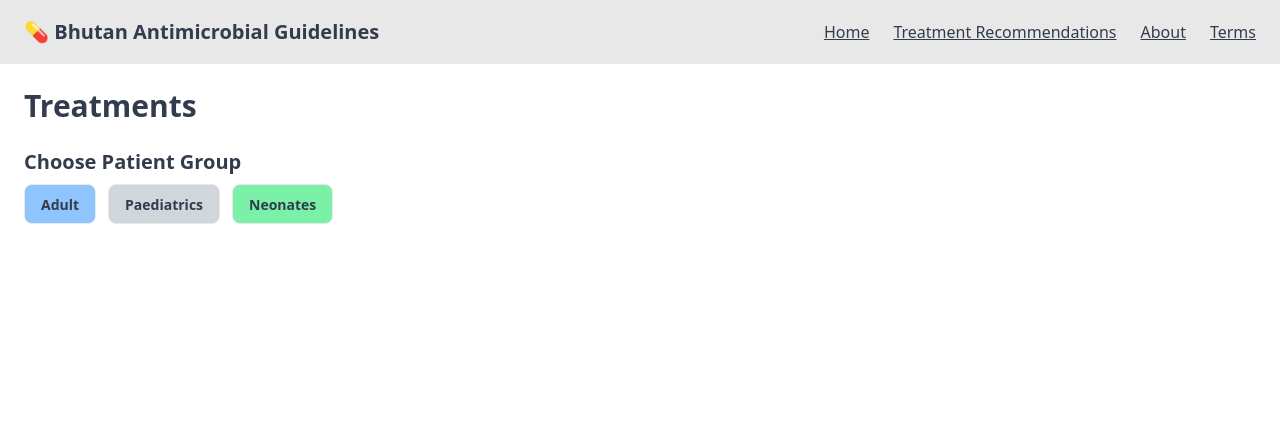
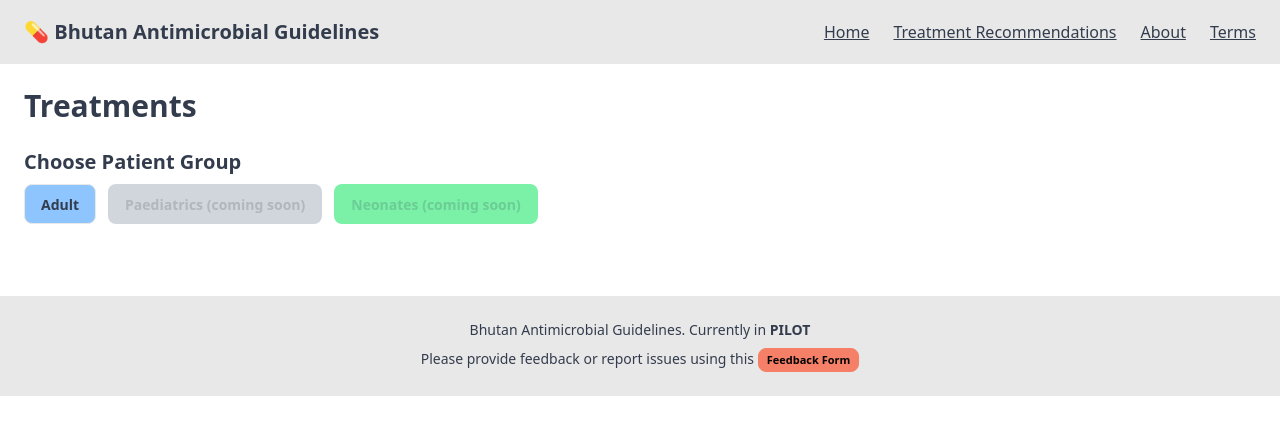
Before and after one commit to pselvana/menlam, a SvelteKit app: page /treatments/recommendation in a window 1280 px wide. Shown: the top 434 px of the page. Built offline with nearby package versions, Linux system fonts and the light colour scheme.

Commit message:
Disable neonates/paedes, add feedback form, add footer, add PILOT text.

```diff
--- a/src/routes/+layout.svelte
+++ b/src/routes/+layout.svelte
@@ -13,3 +13,13 @@
 </div>
 
 <slot />
+
+<div class="footer footer-center bg-base-200 p-6 mt-12">
+	<div>
+		<p>Bhutan Antimicrobial Guidelines. Currently in <b>PILOT</b></p>
+		<span>
+			Please provide feedback or report issues using this
+			<a href="https://forms.gle/Ks47wkzBgDkZpwcVA" class="link"><div class="btn btn-accent btn-xs">Feedback Form</div></a>
+		</span>
+	</div>
+</div>
--- a/src/routes/+page.svelte
+++ b/src/routes/+page.svelte
@@ -1,9 +1,10 @@
-<div class="hero min-h-screen bg-base-100">
+<div class="hero h-auto py-32 bg-base-100">
 	<div class="hero-content text-center">
 		<div class="max-w-xl p-6">
 			<h1 class="mb-6 text-5xl font-bold">Bhutan Antimicrobial Guidelines</h1>
 			<p class="mb-6 text-lg">
 				A trusted medical reference for Bhutanese doctors.<br />
+				Currently in <b>PILOT</b> phase for feedback and improvements.
 			</p>
 			<span>
 				<span class="justify-items-center">
--- a/src/routes/treatments/recommendation/+page.svelte
+++ b/src/routes/treatments/recommendation/+page.svelte
@@ -77,16 +77,14 @@
 			Adult
 		</button>
 		<button
-			class="btn bg-gray-300"
-			on:click={() => choosePatient("Paediatrics")}
+			class="btn bg-gray-300 btn-disabled"
 		>
-			Paediatrics
+			Paediatrics (coming soon)
 		</button>
 		<button
-			class="btn bg-green-300"
-			on:click={() => choosePatient("Neonates")}
+			class="btn bg-green-300 btn-disabled"
 		>
-			Neonates
+			Neonates (coming soon)
 		</button>
 	</div>
 
```
